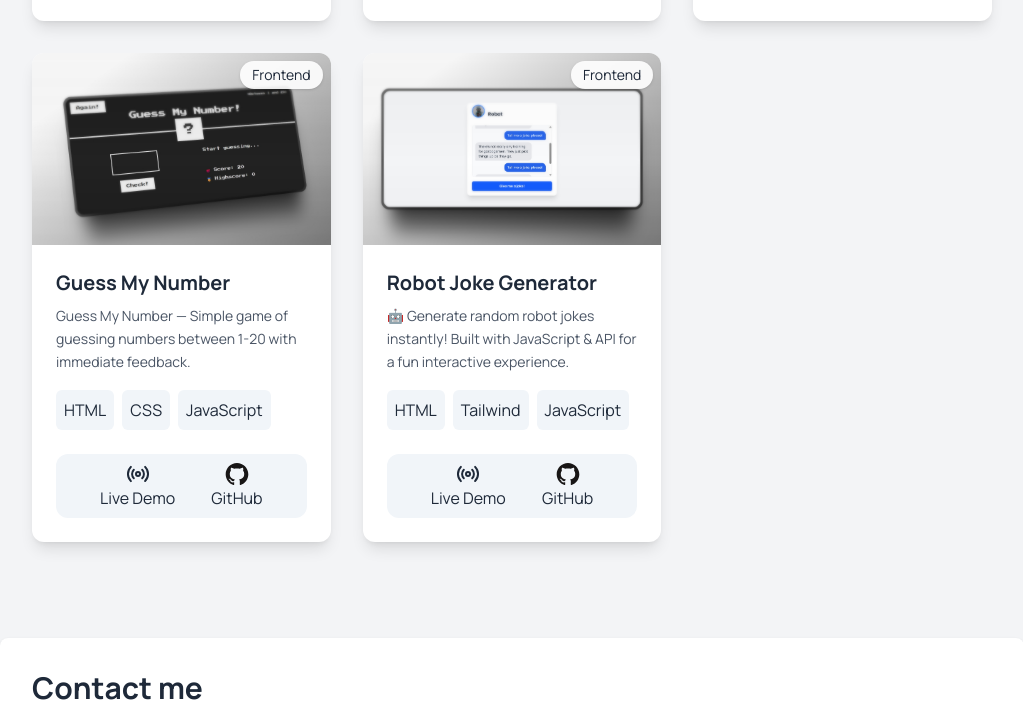
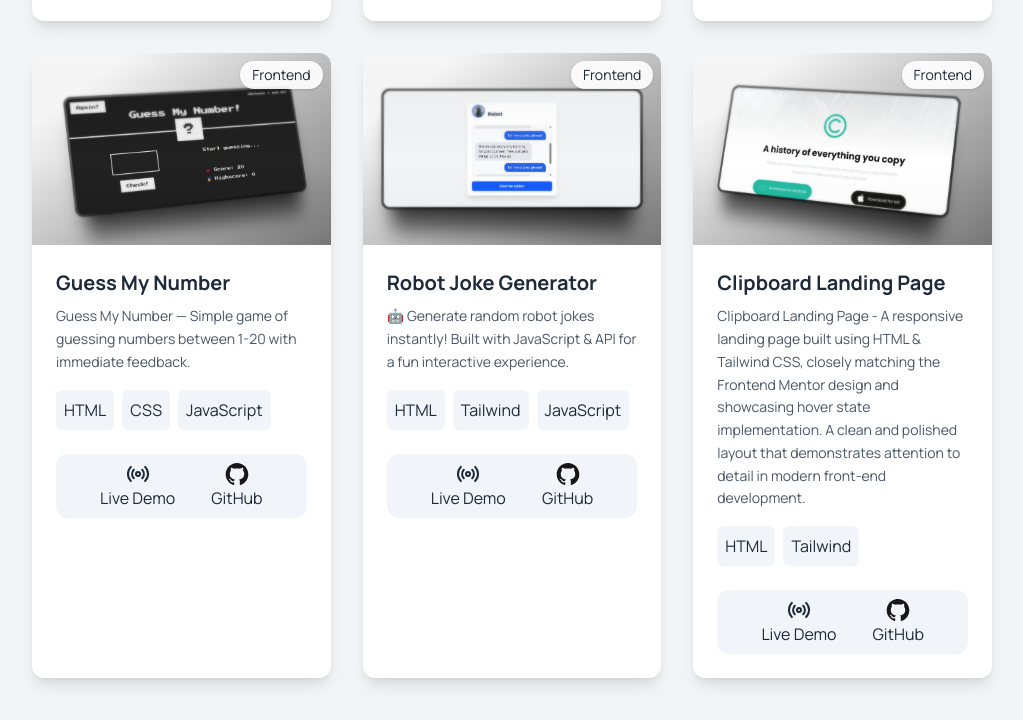
Before and after one commit to rofioy/rofioy.github.io, a website: page index.html in a window 1280 px wide. Shown: the part 2600-3320 px from the top of the page, without its empty margins (128-1151 px from the left). Drawn offline with Linux system fonts and the light colour scheme.

Commit message:
Add Clipboard Landing Page

```diff
--- a/index.html
+++ b/index.html
@@ -919,10 +919,102 @@
             </div>
           </div>
         </div>
-        <!-- Project Card 6 -->
-        <!-- HSL Color Generator -->
-        <!-- Project Card 7 -->
-        <!-- Piano Application  -->
+        <!-- Project Card 6 Clipboard -->
+        <div
+          class="group bg-white rounded-xl shadow-lg overflow-hidden transition-all duration-300 hover:shadow-2xl"
+        >
+          <!-- Image -->
+          <div
+            class="relative hover:scale-105 transition-transform duration-300"
+          >
+            <img
+              src="./img/project/img-clipboard.jpeg"
+              class="w-full h-48 object-cover"
+              alt="Todo List Interface"
+              loading="lazy"
+              width="400"
+              height="300"
+            />
+            <div class="absolute top-2 right-2 flex gap-2">
+              <span class="px-3 py-1 bg-white/90 text-sm rounded-full shadow"
+                >Frontend</span
+              >
+            </div>
+          </div>
+
+          <div class="p-6">
+            <h3 class="text-xl font-bold mb-2 text-gray-800">
+              Clipboard Landing Page
+            </h3>
+            <p class="text-gray-600 mb-4 text-sm leading-relaxed">
+              Clipboard Landing Page - A responsive landing page built using
+              HTML & Tailwind CSS, closely matching the Frontend Mentor design
+              and showcasing hover state implementation. A clean and polished
+              layout that demonstrates attention to detail in modern front-end
+              development.
+            </p>
+
+            <div class="flex flex-wrap gap-2 mb-4">
+              <span class="tech-badge p-2 rounded-md bg-slate-100">HTML</span>
+              <span class="tech-badge p-2 rounded-md bg-slate-100"
+                >Tailwind</span
+              >
+            </div>
+
+            <!-- Btn Container -->
+            <div class="flex bg-slate-100 rounded-xl justify-evenly p-2 mt-6">
+              <!-- Live Demo -->
+              <a
+                href="https://clipboard-rofi.netlify.app/"
+                target="_blank"
+                class="hover:scale-105 transition-transform duration-300"
+              >
+                <svg
+                  xmlns="http://www.w3.org/2000/svg"
+                  viewBox="0 0 24 24"
+                  fill="none"
+                  stroke="currentColor"
+                  stroke-width="2"
+                  stroke-linecap="round"
+                  stroke-linejoin="round"
+                  class="w-8 h-8 lg:w-6 lg:h-6 lg:text-sm mx-auto lucide lucide-radio-icon lucide-radio"
+                >
+                  <path d="M4.9 19.1C1 15.2 1 8.8 4.9 4.9" />
+                  <path d="M7.8 16.2c-2.3-2.3-2.3-6.1 0-8.5" />
+                  <circle cx="12" cy="12" r="2" />
+                  <path d="M16.2 7.8c2.3 2.3 2.3 6.1 0 8.5" />
+                  <path d="M19.1 4.9C23 8.8 23 15.1 19.1 19" />
+                </svg>
+                <span>Live Demo</span>
+              </a>
+              <!-- Github -->
+              <a
+                href="https://github.com/rofioy/clipboard"
+                target="_blank"
+                class="hover:scale-105 transition-transform duration-150"
+              >
+                <svg
+                  viewBox="0 0 128 128"
+                  class="w-8 h-8 lg:w-6 lg:h-6 lg:text-sm mx-auto"
+                >
+                  <g fill="#181616">
+                    <path
+                      fill-rule="evenodd"
+                      clip-rule="evenodd"
+                      d="M64 5.103c-33.347 0-60.388 27.035-60.388 60.388 0 26.682 17.303 49.317 41.297 57.303 3.017.56 4.125-1.31 4.125-2.905 0-1.44-.056-6.197-.082-11.243-16.8 3.653-20.345-7.125-20.345-7.125-2.747-6.98-6.705-8.836-6.705-8.836-5.48-3.748.413-3.67.413-3.67 6.063.425 9.257 6.223 9.257 6.223 5.386 9.23 14.127 6.562 17.573 5.02.542-3.903 2.107-6.568 3.834-8.076-13.413-1.525-27.514-6.704-27.514-29.843 0-6.593 2.36-11.98 6.223-16.21-.628-1.52-2.695-7.662.584-15.98 0 0 5.07-1.623 16.61 6.19C53.7 35 58.867 34.327 64 34.304c5.13.023 10.3.694 15.127 2.033 11.526-7.813 16.59-6.19 16.59-6.19 3.287 8.317 1.22 14.46.593 15.98 3.872 4.23 6.215 9.617 6.215 16.21 0 23.194-14.127 28.3-27.574 29.796 2.167 1.874 4.097 5.55 4.097 11.183 0 8.08-.07 14.583-.07 16.572 0 1.607 1.088 3.49 4.148 2.897 23.98-7.994 41.263-30.622 41.263-57.294C124.388 32.14 97.35 5.104 64 5.104z"
+                    ></path>
+                    <path
+                      d="M26.484 91.806c-.133.3-.605.39-1.035.185-.44-.196-.685-.605-.543-.906.13-.31.603-.395 1.04-.188.44.197.69.61.537.91zm2.446 2.729c-.287.267-.85.143-1.232-.28-.396-.42-.47-.983-.177-1.254.298-.266.844-.14 1.24.28.394.426.472.984.17 1.255zM31.312 98.012c-.37.258-.976.017-1.35-.52-.37-.538-.37-1.183.01-1.44.373-.258.97-.025 1.35.507.368.545.368 1.19-.01 1.452zm3.261 3.361c-.33.365-1.036.267-1.552-.23-.527-.487-.674-1.18-.343-1.544.336-.366 1.045-.264 1.564.23.527.486.686 1.18.333 1.543zm4.5 1.951c-.147.473-.825.688-1.51.486-.683-.207-1.13-.76-.99-1.238.14-.477.823-.7 1.512-.485.683.206 1.13.756.988 1.237zm4.943.361c.017.498-.563.91-1.28.92-.723.017-1.308-.387-1.315-.877 0-.503.568-.91 1.29-.924.717-.013 1.306.387 1.306.88zm4.598-.782c.086.485-.413.984-1.126 1.117-.7.13-1.35-.172-1.44-.653-.086-.498.422-.997 1.122-1.126.714-.123 1.354.17 1.444.663zm0 0"
+                    ></path>
+                  </g>
+                </svg>
+                <span>GitHub</span>
+              </a>
+            </div>
+          </div>
+        </div>
+        <!-- Project Card 7 HSL Color Generator -->
+        <!-- Project Card 8 Piano Application -->
       </div>
     </section>
 
```
Also changed, not shown: img/project/img-clipboard.jpeg (added).
